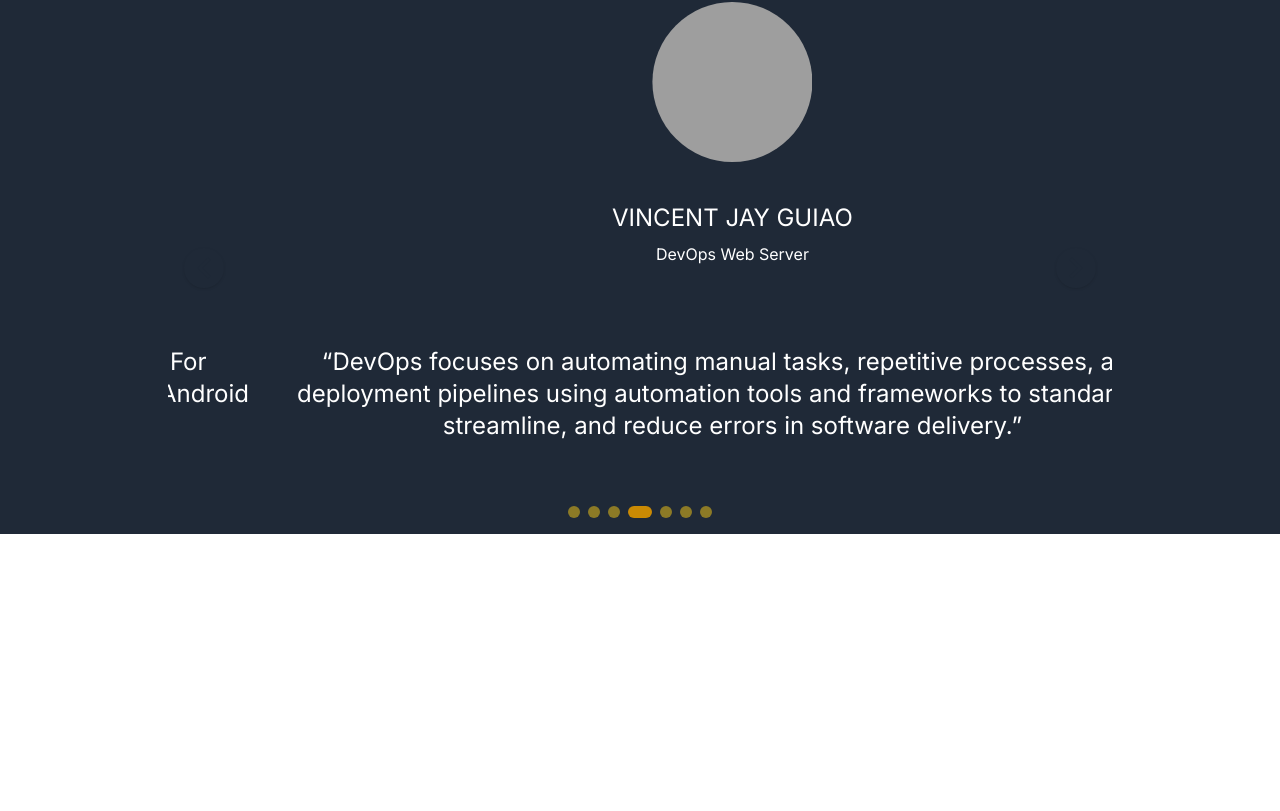
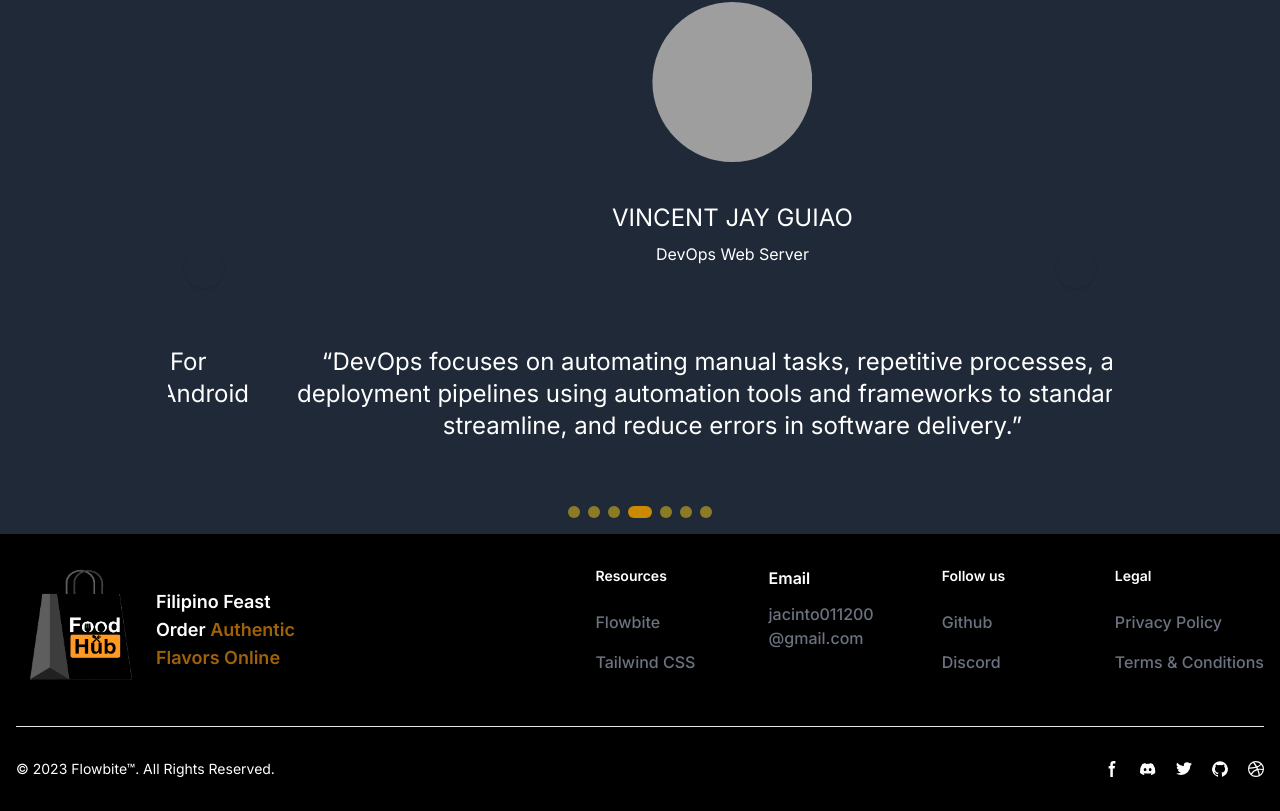
Before and after one commit to nugiwara12/FOODS, a Next.js app: page / in a window 1280 px wide. Shown: the part 2918-3729 px from the top of the page. Before the commit the page ends 3452 px from the top, so only its background shows below. Built offline with nearby package versions, Linux system fonts and the light colour scheme; grey boxes are pictures that could not be loaded.

Commit message:
add footer of the system

```diff
--- /dev/null
+++ b/components/Footer/Footer.js
@@ -0,0 +1,189 @@
+import React from "react";
+
+const Footer = () => {
+  return (
+    <footer className="w-full bg-black text-white">
+      <div className="mx-auto w-full max-w-screen-xl p-4 py-6 lg:py-8">
+        <div className="md:flex md:justify-between">
+          <div className="mb-6 md:mb-0">
+            <a href="/" className="flex items-center">
+              <img
+                src="/images/logo/logo.png"
+                className="h-32 me-3 w-32"
+                alt="Filipino Feast: Order Authentic Flavors Online"
+              />
+              <span className="self-center text-lg font-semibold whitespace-nowrap">
+                Filipino Feast <br /> Order{" "}
+                <span className="text-yellow-700">
+                  {" "}
+                  Authentic <br /> Flavors Online
+                </span>
+              </span>
+            </a>
+          </div>
+          <div className="grid grid-cols-2 gap-4 sm:gap-6 sm:grid-cols-4">
+            <div>
+              <h2 className="mb-6 text-sm font-semibold">Resources</h2>
+              <ul className="text-gray-500 font-medium">
+                <li className="mb-4">
+                  <a href="https://flowbite.com/" className="hover:underline">
+                    Flowbite
+                  </a>
+                </li>
+                <li>
+                  <a
+                    href="https://tailwindcss.com/"
+                    className="hover:underline"
+                  >
+                    Tailwind CSS
+                  </a>
+                </li>
+              </ul>
+            </div>
+
+            <div className="mb-6 md:mb-0">
+              <h2 className="mb-3 text-sm md:text-base font-semibold">Email</h2>
+              <ul className="text-gray-500 font-medium">
+                <li className="mb-2 md:mb-4">
+                  <a
+                    href="mailto:jacinto011200@gmail.com"
+                    className="hover:underline whitespace-normal"
+                  >
+                    jacinto011200 <br /> @gmail.com
+                  </a>
+                </li>
+              </ul>
+            </div>
+
+            <div>
+              <h2 className="mb-6 text-sm font-semibold">Follow us</h2>
+              <ul className="text-gray-500 font-medium">
+                <li className="mb-4">
+                  <a
+                    href="https://github.com/nugiwara12"
+                    className="hover:underline "
+                  >
+                    Github
+                  </a>
+                </li>
+                <li>
+                  <a
+                    href="https://discord.gg/4eeurUVvTy"
+                    className="hover:underline"
+                  >
+                    Discord
+                  </a>
+                </li>
+              </ul>
+            </div>
+            <div>
+              <h2 className="mb-6 text-sm font-semibold">Legal</h2>
+              <ul className="text-gray-500 font-medium">
+                <li className="mb-4">
+                  <a href="#" className="hover:underline">
+                    Privacy Policy
+                  </a>
+                </li>
+                <li>
+                  <a href="#" className="hover:underline">
+                    Terms &amp; Conditions
+                  </a>
+                </li>
+              </ul>
+            </div>
+          </div>
+        </div>
+        <hr className="my-6 border-gray-200 sm:mx-auto dark:border-gray-700 lg:my-8" />
+        <div className="sm:flex sm:items-center sm:justify-between">
+          <span className="text-sm sm:text-center">
+            © 2023{" "}
+            <a href="https://flowbite.com/" className="hover:underline">
+              Flowbite™
+            </a>
+            . All Rights Reserved.
+          </span>
+          <div className="flex mt-4 sm:justify-center sm:mt-0">
+            <a href="#" className="text-white hover:text-yellow-600 ms-5">
+              <svg
+                className="w-4 h-4"
+                aria-hidden="true"
+                xmlns="http://www.w3.org/2000/svg"
+                fill="currentColor"
+                viewBox="0 0 8 19"
+              >
+                <path
+                  fillRule="evenodd"
+                  d="M6.135 3H8V0H6.135a4.147 4.147 0 0 0-4.142 4.142V6H0v3h2v9.938h3V9h2.021l.592-3H5V3.591A.6.6 0 0 1 5.592 3h.543Z"
+                  clipRule="evenodd"
+                />
+              </svg>
+              <span className="sr-only">Facebook page</span>
+            </a>
+            <a href="#" className="text-white hover:text-yellow-600 ms-5">
+              <svg
+                className="w-4 h-4"
+                aria-hidden="true"
+                xmlns="http://www.w3.org/2000/svg"
+                fill="currentColor"
+                viewBox="0 0 21 16"
+              >
+                <path d="M16.942 1.556a16.3 16.3 0 0 0-4.126-1.3 12.04 12.04 0 0 0-.529 1.1 15.175 15.175 0 0 0-4.573 0 11.585 11.585 0 0 0-.535-1.1 16.274 16.274 0 0 0-4.129 1.3A17.392 17.392 0 0 0 .182 13.218a15.785 15.785 0 0 0 4.963 2.521c.41-.564.773-1.16 1.084-1.785a10.63 10.63 0 0 1-1.706-.83c.143-.106.283-.217.418-.33a11.664 11.664 0 0 0 10.118 0c.137.113.277.224.418.33-.544.328-1.116.606-1.71.832a12.52 12.52 0 0 0 1.084 1.785 16.46 16.46 0 0 0 5.064-2.595 17.286 17.286 0 0 0-2.973-11.59ZM6.678 10.813a1.941 1.941 0 0 1-1.8-2.045 1.93 1.93 0 0 1 1.8-2.047 1.919 1.919 0 0 1 1.8 2.047 1.93 1.93 0 0 1-1.8 2.045Zm6.644 0a1.94 1.94 0 0 1-1.8-2.045 1.93 1.93 0 0 1 1.8-2.047 1.918 1.918 0 0 1 1.8 2.047 1.93 1.93 0 0 1-1.8 2.045Z" />
+              </svg>
+              <span className="sr-only">Discord community</span>
+            </a>
+            <a href="#" className="text-white hover:text-yellow-600 ms-5">
+              <svg
+                className="w-4 h-4"
+                aria-hidden="true"
+                xmlns="http://www.w3.org/2000/svg"
+                fill="currentColor"
+                viewBox="0 0 20 17"
+              >
+                <path
+                  fillRule="evenodd"
+                  d="M20 1.892a8.178 8.178 0 0 1-2.355.635 4.074 4.074 0 0 0 1.8-2.235 8.344 8.344 0 0 1-2.605.98A4.13 4.13 0 0 0 13.85 0a4.068 4.068 0 0 0-4.1 4.038 4 4 0 0 0 .105.919A11.705 11.705 0 0 1 1.4.734a4.006 4.006 0 0 0 1.268 5.392 4.165 4.165 0 0 1-1.859-.5v.05A4.057 4.057 0 0 0 4.1 9.635a4.19 4.19 0 0 1-1.856.07 4.108 4.108 0 0 0 3.831 2.807A8.36 8.36 0 0 1 0 14.184 11.732 11.732 0 0 0 6.291 16 11.502 11.502 0 0 0 17.964 4.5c0-.177 0-.35-.012-.523A8.143 8.143 0 0 0 20 1.892Z"
+                  clipRule="evenodd"
+                />
+              </svg>
+              <span className="sr-only">Twitter page</span>
+            </a>
+            <a href="#" className="text-white hover:text-yellow-600 ms-5">
+              <svg
+                className="w-4 h-4"
+                aria-hidden="true"
+                xmlns="http://www.w3.org/2000/svg"
+                fill="currentColor"
+                viewBox="0 0 20 20"
+              >
+                <path
+                  fillRule="evenodd"
+                  d="M10 .333A9.911 9.911 0 0 0 6.866 19.65c.5.092.678-.215.678-.477 0-.237-.01-1.017-.014-1.845-2.757.6-3.338-1.169-3.338-1.169a2.627 2.627 0 0 0-1.1-1.451c-.9-.615.07-.6.07-.6a2.084 2.084 0 0 1 1.518 1.021 2.11 2.11 0 0 0 2.884.823c.044-.503.268-.973.63-1.325-2.2-.25-4.516-1.1-4.516-4.9A3.832 3.832 0 0 1 4.7 7.068a3.56 3.56 0 0 1 .095-2.623s.832-.266 2.726 1.016a9.409 9.409 0 0 1 4.962 0c1.89-1.282 2.717-1.016 2.717-1.016.366.83.402 1.768.1 2.623a3.827 3.827 0 0 1 1.02 2.659c0 3.807-2.319 4.644-4.525 4.889a2.366 2.366 0 0 1 .673 1.834c0 1.326-.012 2.394-.012 2.72 0 .263.18.572.681.475A9.911 9.911 0 0 0 10 .333Z"
+                  clipRule="evenodd"
+                />
+              </svg>
+              <span className="sr-only">GitHub account</span>
+            </a>
+            <a href="#" className="text-white hover:text-yellow-600 ms-5">
+              <svg
+                className="w-4 h-4"
+                aria-hidden="true"
+                xmlns="http://www.w3.org/2000/svg"
+                fill="currentColor"
+                viewBox="0 0 20 20"
+              >
+                <path
+                  fillRule="evenodd"
+                  d="M10 0a10 10 0 1 0 10 10A10.009 10.009 0 0 0 10 0Zm6.613 4.614a8.523 8.523 0 0 1 1.93 5.32 20.094 20.094 0 0 0-5.949-.274c-.059-.149-.122-.292-.184-.441a23.879 23.879 0 0 0-.566-1.239 11.41 11.41 0 0 0 4.769-3.366ZM8 1.707a8.821 8.821 0 0 1 2-.238 8.5 8.5 0 0 1 5.664 2.152 9.608 9.608 0 0 1-4.476 3.087A45.758 45.758 0 0 0 8 1.707ZM1.642 8.262a8.57 8.57 0 0 1 4.73-5.981A53.998 53.998 0 0 1 9.54 7.222a32.078 32.078 0 0 1-7.9 1.04h.002Zm2.01 7.46a8.51 8.51 0 0 1-2.2-5.707v-.262a31.64 31.64 0 0 0 8.777-1.219c.243.477.477.964.692 1.449-.114.032-.227.067-.336.1a13.569 13.569 0 0 0-6.942 5.636l.009.003ZM10 18.556a8.508 8.508 0 0 1-5.243-1.8 11.717 11.717 0 0 1 6.7-5.332.509.509 0 0 1 .055-.02 35.65 35.65 0 0 1 1.819 6.476 8.476 8.476 0 0 1-3.331.676Zm4.772-1.462A37.232 37.232 0 0 0 13.113 11a12.513 12.513 0 0 1 5.321.364 8.56 8.56 0 0 1-3.66 5.73h-.002Z"
+                  clipRule="evenodd"
+                />
+              </svg>
+              <span className="sr-only">Dribbble account</span>
+            </a>
+          </div>
+        </div>
+      </div>
+    </footer>
+  );
+};
+
+export default Footer;
--- a/src/app/page.js
+++ b/src/app/page.js
@@ -3,6 +3,7 @@
 import HomePage from "../app/home/HomePage";
 import BackTop from "../../components/BacktoTop/BacktoTop";
 import Carousel from "./home/CarouselPage";
+import Footer from "../../components/Footer/Footer";
 
 export default function Home() {
   return (
@@ -12,6 +13,7 @@
       <Carousel />
 
       <BackTop />
+      <Footer />
     </main>
   );
 }
```
